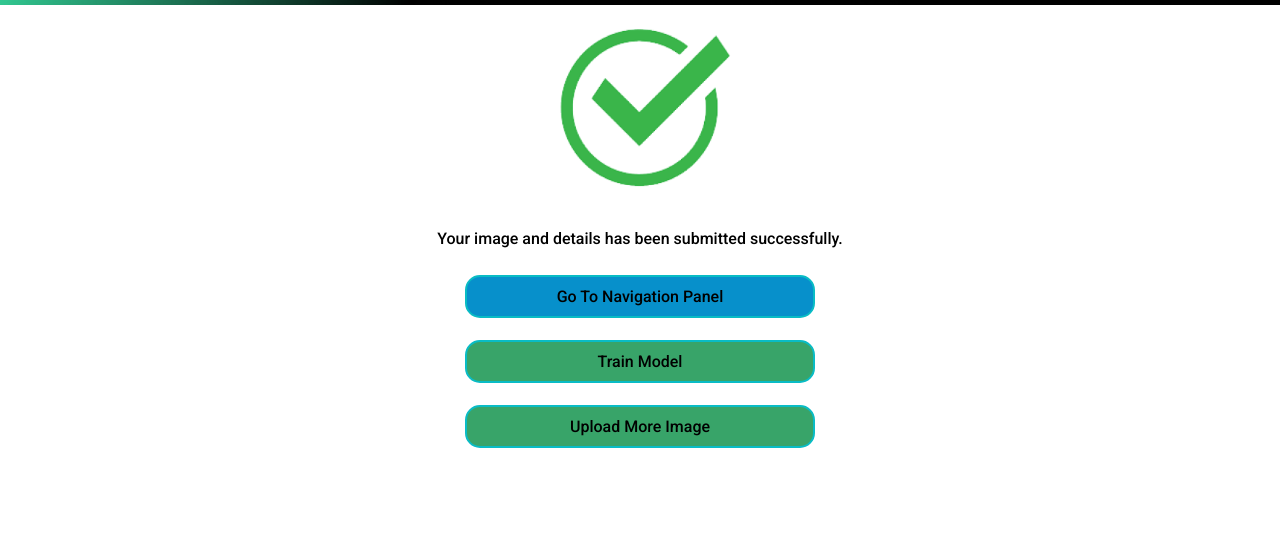
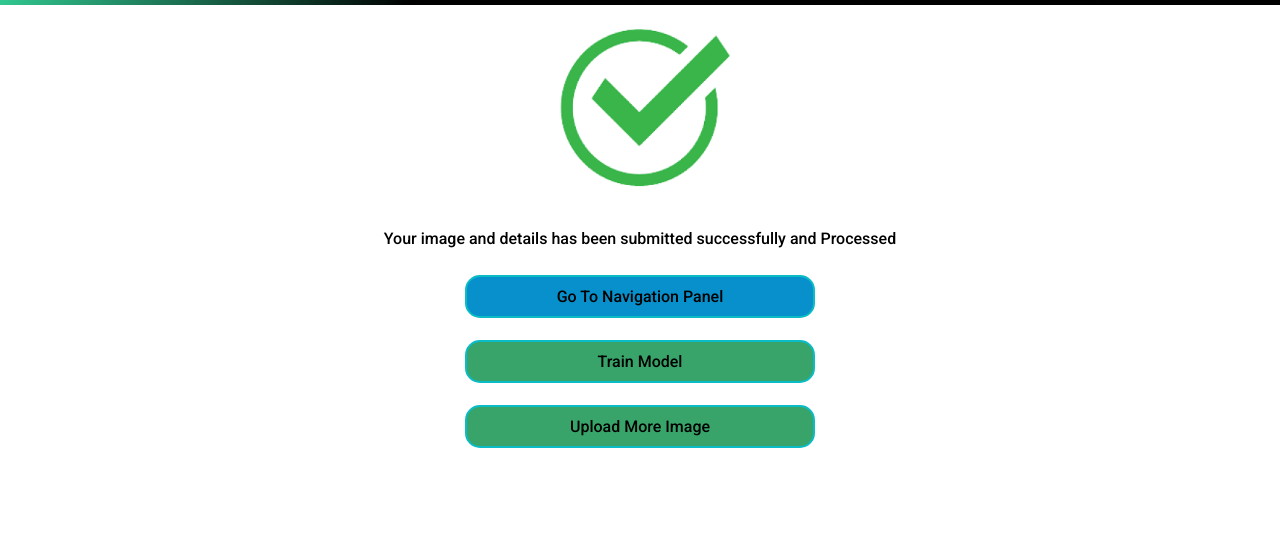
Before and after one commit to FYT3RP4TIL/MultiClass-FaceDectionSystem-Flask, a Flask app: page /u_confirm in a window 1280 px wide. Shown: the part 50-594 px from the top of the page. Run offline with Flask 3, Linux system fonts and the light colour scheme.

```diff
--- a/templates/upload_confirmation_page.html
+++ b/templates/upload_confirmation_page.html
@@ -37,7 +37,7 @@
 
       </div>
       <div class="massage" id="message">
-        <p>Your image and details has been submitted successfully.</p>
+        <p>Your image and details has been submitted successfully and Processed</p>
       </div>
       <div class="button" id="go_to_navi">
         Go To Navigation Panel
```
